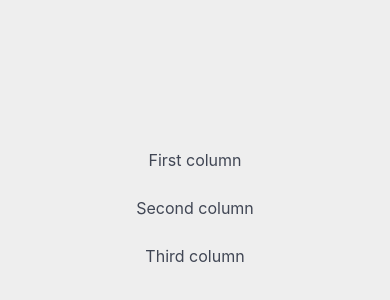
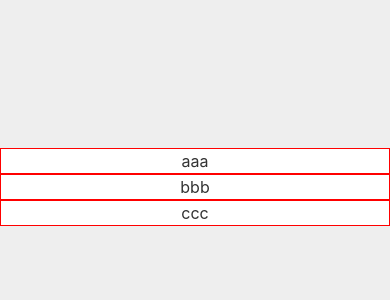
Before and after one commit to kaitomomotta/portfolio, a React (Vite) app: page / in a window 390 px wide. Shown: the part 44-344 px from the top of the page. Built offline with nearby package versions, Linux system fonts and the light colour scheme.

Commit message:
remove bulma, find mobile view

```diff
--- a/package.json
+++ b/package.json
@@ -13,7 +13,6 @@
     "@emotion/react": "^11.13.5",
     "@emotion/styled": "^11.13.5",
     "@mui/system": "^6.1.8",
-    "bulma": "^1.0.2",
     "react": "^18.3.1",
     "react-dom": "^18.3.1"
   },
--- a/src/App.css
+++ b/src/App.css
@@ -7,7 +7,3 @@
   flex-direction: column;
   align-items: center;
 }
-
-.columns {
-  width: 100%;
-}
--- a/src/App.tsx
+++ b/src/App.tsx
@@ -1,19 +1,30 @@
 import "./App.css";
 import {styled} from "@mui/system";
+import Columns from "./components/Columns.tsx";
+import {useEffect, useState} from "react";
 
 const UpBox = styled('div')({
     paddingTop: '12rem'
 })
 
 function App() {
+    const [isMobile, setIsMobile] = useState<boolean>(window.innerWidth <= 768);
+
+    useEffect(() => {
+        const handleResize = () => {
+            setIsMobile(window.innerWidth <= 768);
+        };
+
+        window.addEventListener('resize', handleResize);
+        return () => {
+            window.removeEventListener('resize', handleResize);
+        };
+    }, []);
+
     return (
         <>
             <UpBox/>
-            <div className="columns">
-                <div className="column is-half">First column</div>
-                <div className="column">Second column</div>
-                <div className="column">Third column</div>
-            </div>
+            <Columns isMobile={isMobile}/>
         </>
     );
 }
--- /dev/null
+++ b/src/components/Columns.tsx
@@ -0,0 +1,29 @@
+import {styled} from '@mui/system';
+
+const Wrapper = styled('div')<{ isMobile: boolean }>(({ isMobile }) => ({
+    display: 'flex',
+    flexDirection: isMobile ? 'column' : 'row',
+    width: '100%'
+}));
+
+const Column = styled('div')({
+    border: '1px solid red',
+    flexDirection: 'column',
+    flexGrow: '1',
+    backgroundColor: 'white'
+});
+
+interface ColumnsProps {
+    isMobile: boolean
+}
+
+export default function Columns({isMobile}: ColumnsProps) {
+
+    return (
+        <Wrapper isMobile={isMobile}>
+            <Column>aaa</Column>
+            <Column>bbb</Column>
+            <Column>ccc</Column>
+        </Wrapper>
+    );
+}
--- a/src/index.css
+++ b/src/index.css
@@ -1,5 +1,3 @@
-@import 'bulma/css/bulma.css';
-
 :root {
   font-family: Inter, system-ui, Avenir, Helvetica, Arial, sans-serif;
   line-height: 1.5;
```
Also changed, not shown: 1 other file (tests, documents, lock files or other folders).
